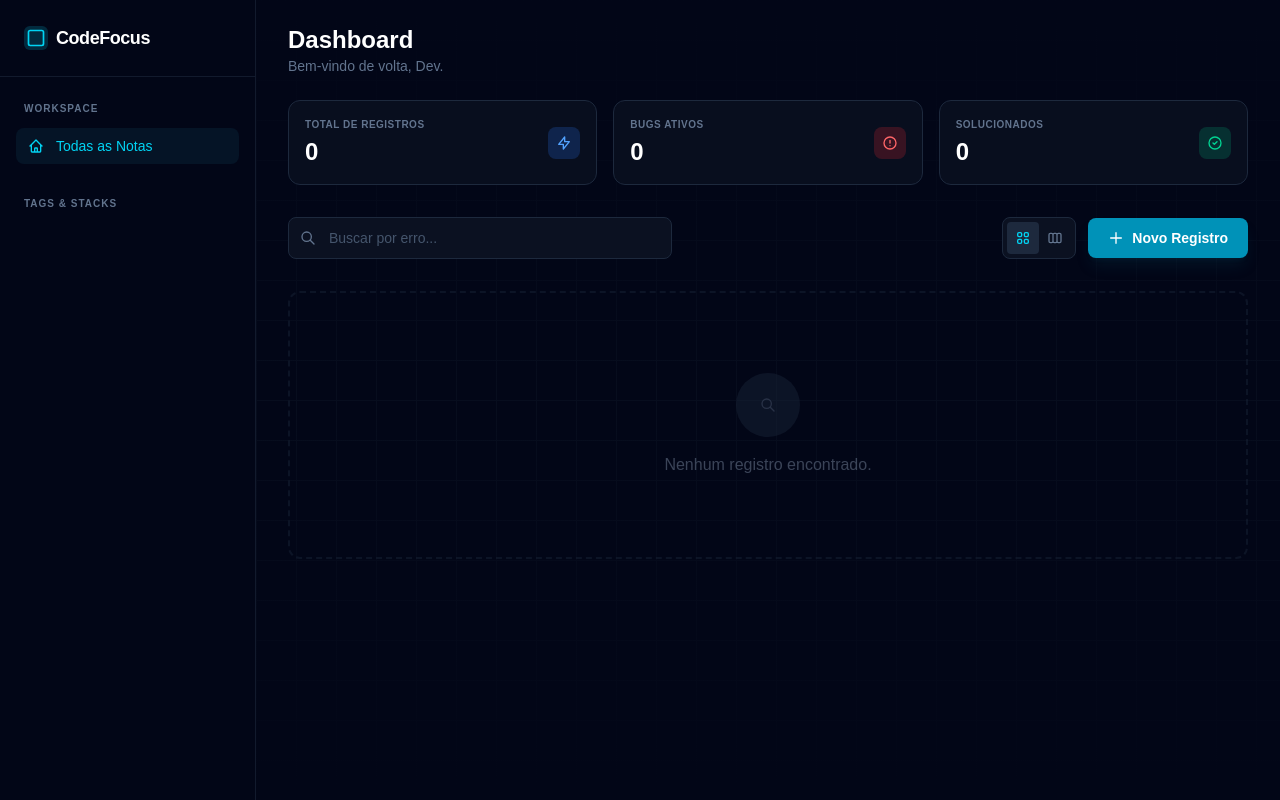
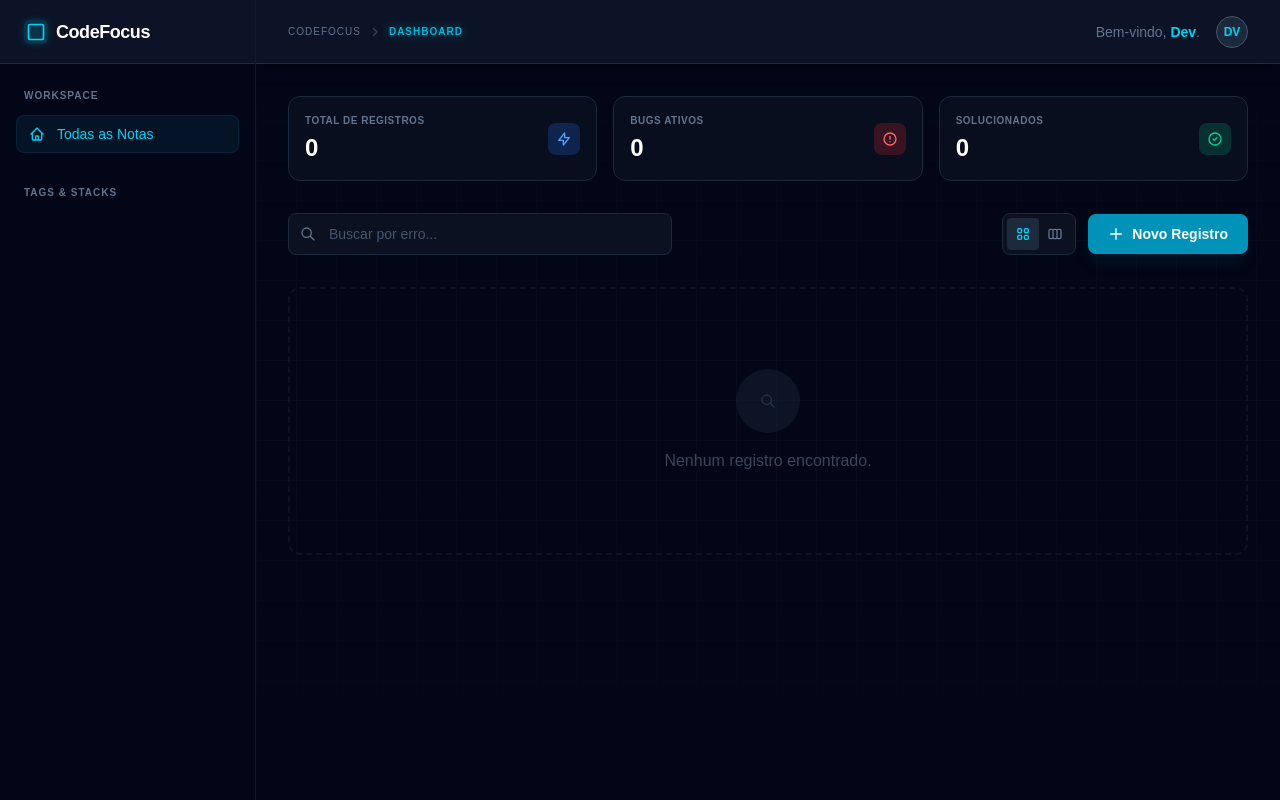
Before and after one commit to lucasemanuelcrc/codefocus, a Next.js app: page /dashboard in a window 1280 px wide. Built offline with nearby package versions, Linux system fonts and the light colour scheme.

Commit message:
header unificada

```diff
--- a/src/app/(focus telas)/dashboard/page.tsx
+++ b/src/app/(focus telas)/dashboard/page.tsx
@@ -5,7 +5,7 @@ import Link from "next/link";
 import { useNotes, NoteStatus, Note } from "@/context/NotesContext";
 import { KanbanBoard } from "@/components/domain/KanbanBoard";
 
-// --- ÍCONES (Inline para evitar dependências externas) ---
+// --- ÍCONES (Inline) ---
 const Icons = {
   Logo: <svg className="w-5 h-5" fill="none" viewBox="0 0 24 24" stroke="currentColor"><rect x="3" y="3" width="18" height="18" rx="2" strokeWidth={2} /></svg>,
   Home: <svg className="w-4 h-4" fill="none" viewBox="0 0 24 24" stroke="currentColor"><path strokeLinecap="round" strokeLinejoin="round" strokeWidth={2} d="M3 12l2-2m0 0l7-7 7 7M5 10v10a1 1 0 001 1h3m10-11l2 2m-2-2v10a1 1 0 01-1 1h-3m-6 0a1 1 0 001-1v-4a1 1 0 011-1h2a1 1 0 011 1v4a1 1 0 001 1m-6 0h6" /></svg>,
@@ -20,9 +20,10 @@ const Icons = {
   LayoutGrid: <svg className="w-4 h-4" fill="none" viewBox="0 0 24 24" stroke="currentColor"><path strokeLinecap="round" strokeLinejoin="round" strokeWidth={2} d="M4 6a2 2 0 012-2h2a2 2 0 012 2v2a2 2 0 01-2 2H6a2 2 0 01-2-2V6zM14 6a2 2 0 012-2h2a2 2 0 012 2v2a2 2 0 01-2 2h-2a2 2 0 01-2-2V6zM4 16a2 2 0 012-2h2a2 2 0 012 2v2a2 2 0 01-2 2H6a2 2 0 01-2-2v-2zM14 16a2 2 0 012-2h2a2 2 0 012 2v2a2 2 0 01-2 2h-2a2 2 0 01-2-2v-2z" /></svg>,
   LayoutKanban: <svg className="w-4 h-4" fill="none" viewBox="0 0 24 24" stroke="currentColor"><path strokeLinecap="round" strokeLinejoin="round" strokeWidth={2} d="M9 17V7m0 10a2 2 0 01-2 2H5a2 2 0 01-2-2V7a2 2 0 012-2h2a2 2 0 012 2m0 10a2 2 0 002 2h2a2 2 0 002-2M9 7a2 2 0 012-2h2a2 2 0 012 2m0 10V7m0 10a2 2 0 002 2h2a2 2 0 002-2V7a2 2 0 00-2-2h-2a2 2 0 00-2 2" /></svg>,
   Eye: <svg className="w-4 h-4" fill="none" viewBox="0 0 24 24" stroke="currentColor"><path strokeLinecap="round" strokeLinejoin="round" strokeWidth={2} d="M15 12a3 3 0 11-6 0 3 3 0 016 0z" /><path strokeLinecap="round" strokeLinejoin="round" strokeWidth={2} d="M2.458 12C3.732 7.943 7.523 5 12 5c4.478 0 8.268 2.943 9.542 7-1.274 4.057-5.064 7-9.542 7-4.477 0-8.268-2.943-9.542-7z" /></svg>,
+  ChevronRight: <svg className="w-3 h-3" fill="none" viewBox="0 0 24 24" stroke="currentColor"><path strokeLinecap="round" strokeLinejoin="round" strokeWidth={3} d="M9 5l7 7-7 7" /></svg>,
 };
 
-// --- SUB-COMPONENTS (Definidos no mesmo arquivo para simplicidade) ---
+// --- SUB-COMPONENTS ---
 
 function DashboardSkeleton() {
   return (
@@ -89,17 +90,14 @@ function StatCard({ label, value, icon, colorClass }: { label: string; value: nu
   );
 }
 
-// --- PÁGINA PRINCIPAL (Monolítica) ---
+// --- PÁGINA PRINCIPAL ---
 export default function DashboardPage() {
   const { notes, addNote, updateNote, deleteNote, updateStatus, isLoading } = useNotes();
 
-  // Controle de Estado
   const [isCreating, setIsCreating] = useState(false);
   const [editingId, setEditingId] = useState<string | null>(null);
   const [searchTerm, setSearchTerm] = useState("");
   const [activeTag, setActiveTag] = useState<string | null>(null);
-
-  // Estado da Visualização
   const [viewMode, setViewMode] = useState<'grid' | 'kanban'>('grid');
 
   // Form Fields
@@ -156,11 +154,13 @@ export default function DashboardPage() {
   return (
     <div className="flex h-screen bg-[#020617] text-slate-200 font-sans overflow-hidden">
 
-      {/* SIDEBAR (Integrada) */}
-      <aside className="w-64 border-r border-slate-800/60 bg-[#020617] flex flex-col hidden md:flex z-20 relative">
-        <div className="p-6 border-b border-slate-800/60">
-          <Link href="/" className="flex items-center gap-2 font-bold text-lg tracking-tight text-white">
-            <div className="w-6 h-6 bg-cyan-500/20 rounded-md flex items-center justify-center text-cyan-400">{Icons.Logo}</div>
+      {/* SIDEBAR */}
+      <aside className="w-64 border-r border-slate-800/60 bg-[#020617] flex flex-col hidden md:flex z-50 relative">
+        {/* TOPO DA SIDEBAR (Sincronizado com Header) */}
+        {/* MUDANÇA: h-16, bg-slate-900/80, border-b border-cyan-500/20 */}
+        <div className="h-16 px-6 flex items-center border-b border-cyan-500/20 bg-slate-900/80 backdrop-blur-xl">
+          <Link href="/" className="flex items-center gap-2 font-bold text-lg tracking-tight text-white hover:opacity-80 transition-opacity">
+            <div className="w-6 h-6 bg-cyan-500/20 rounded-md flex items-center justify-center text-cyan-400 shadow-[0_0_10px_-3px_rgba(6,182,212,0.5)]">{Icons.Logo}</div>
             CodeFocus
           </Link>
         </div>
@@ -171,7 +171,7 @@ export default function DashboardPage() {
             <nav className="space-y-1">
               <button
                 onClick={() => setActiveTag(null)}
-                className={`w-full flex items-center gap-3 px-3 py-2 rounded-lg text-sm font-medium transition-colors ${activeTag === null ? 'bg-cyan-900/20 text-cyan-400' : 'text-slate-400 hover:bg-slate-900 hover:text-slate-200'}`}
+                className={`w-full flex items-center gap-3 px-3 py-2 rounded-lg text-sm font-medium transition-colors ${activeTag === null ? 'bg-cyan-900/20 text-cyan-400 border border-cyan-500/10' : 'text-slate-400 hover:bg-slate-900 hover:text-slate-200 border border-transparent'}`}
               >
                 {Icons.Home} Todas as Notas
               </button>
@@ -184,7 +184,7 @@ export default function DashboardPage() {
                 <button
                   key={tag}
                   onClick={() => setActiveTag(tag)}
-                  className={`w-full flex items-center gap-3 px-3 py-2 rounded-lg text-sm transition-colors ${activeTag === tag ? 'bg-cyan-900/20 text-cyan-400' : 'text-slate-400 hover:bg-slate-900 hover:text-slate-200'}`}
+                  className={`w-full flex items-center gap-3 px-3 py-2 rounded-lg text-sm transition-colors ${activeTag === tag ? 'bg-cyan-900/20 text-cyan-400 border border-cyan-500/10' : 'text-slate-400 hover:bg-slate-900 hover:text-slate-200 border border-transparent'}`}
                 >
                   {Icons.Hash} {tag}
                 </button>
@@ -196,19 +196,27 @@ export default function DashboardPage() {
 
       {/* MAIN CONTENT */}
       <main className="flex-1 flex flex-col relative overflow-hidden">
-        {/* Efeitos de Fundo */}
+        {/* Background Effects */}
         <div className="absolute inset-0 z-0 pointer-events-none opacity-20" style={{ backgroundImage: 'linear-gradient(#1e293b 1px, transparent 1px), linear-gradient(90deg, #1e293b 1px, transparent 1px)', backgroundSize: '40px 40px' }}></div>
         <div className="absolute inset-0 z-0 bg-gradient-to-b from-[#020617] via-transparent to-[#020617] pointer-events-none"></div>
 
-        {/* HEADER (Integrado) */}
-        <header className="relative z-10 px-8 py-6 flex justify-between items-center">
-           <div>
-             <h1 className="text-2xl font-bold text-white">Dashboard</h1>
-             <p className="text-slate-500 text-sm">Bem-vindo de volta, Dev.</p>
+        {/* HEADER (Sticky & Unified) */}
+        {/* MUDANÇA: h-16, sticky, bg-slate-900/80, border-b border-cyan-500/20 */}
+        <header className="sticky top-0 z-40 w-full h-16 px-8 flex justify-between items-center border-b border-cyan-500/20 bg-slate-900/80 backdrop-blur-xl shadow-[0_4px_20px_-5px_rgba(0,0,0,0.5)]">
+           <div className="flex items-center gap-2 text-[10px] text-slate-500 font-mono uppercase tracking-widest">
+              <span className="hover:text-cyan-400 cursor-pointer transition-colors">CodeFocus</span>
+              <span className="text-slate-700 text-[8px]">{Icons.ChevronRight}</span>
+              <span className="text-cyan-500 font-bold drop-shadow-[0_0_5px_rgba(6,182,212,0.5)]">Dashboard</span>
+           </div>
+
+           <div className="flex items-center gap-4">
+             <p className="text-slate-500 text-sm hidden md:block">Bem-vindo, <span className="text-cyan-400 font-semibold">Dev</span>.</p>
+             <div className="w-8 h-8 rounded-full bg-slate-800 border border-slate-600 flex items-center justify-center text-xs font-bold text-cyan-400 shadow-inner">DV</div>
            </div>
         </header>
 
-        <div className="flex-1 overflow-y-auto px-8 pb-20 relative z-10 scrollbar-thin scrollbar-thumb-slate-800 scrollbar-track-transparent">
+        {/* SCROLLABLE AREA */}
+        <div className="flex-1 overflow-y-auto px-8 pt-8 pb-20 relative z-10 scrollbar-thin scrollbar-thumb-slate-800 scrollbar-track-transparent">
 
           {/* STATS CARDS */}
           <div className="grid grid-cols-1 md:grid-cols-3 gap-4 mb-8">
@@ -217,7 +225,7 @@ export default function DashboardPage() {
             <StatCard label="Solucionados" value={solvedCount} icon={Icons.CheckCircle} colorClass="bg-emerald-500/20 text-emerald-400" />
           </div>
 
-          {/* BARRA DE FILTRO E AÇÕES */}
+          {/* FILTER & ACTIONS */}
           <div className="flex flex-col md:flex-row gap-4 mb-8 items-center justify-between">
             <div className="relative w-full md:w-96 group">
               <div className="absolute left-3 top-1/2 -translate-y-1/2 text-slate-500 group-focus-within:text-cyan-500 transition-colors">{Icons.Search}</div>
@@ -278,7 +286,7 @@ export default function DashboardPage() {
             </div>
           )}
 
-          {/* LISTA DE NOTAS (Grid ou Kanban) */}
+          {/* LISTA DE NOTAS */}
           {filteredNotes.length === 0 ? (
              <div className="flex flex-col items-center justify-center py-20 opacity-40 border-2 border-dashed border-slate-800 rounded-xl">
                 <div className="w-16 h-16 bg-slate-800 rounded-full flex items-center justify-center mb-4 text-slate-500">
```
